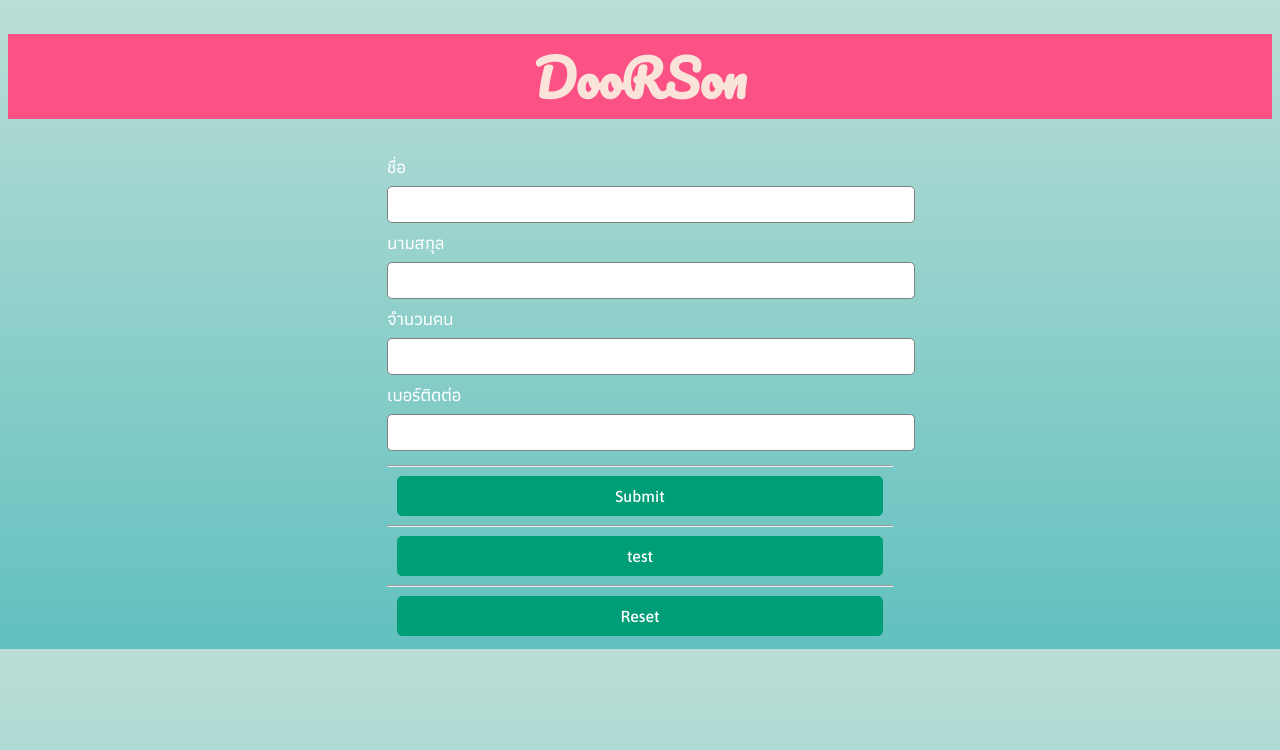
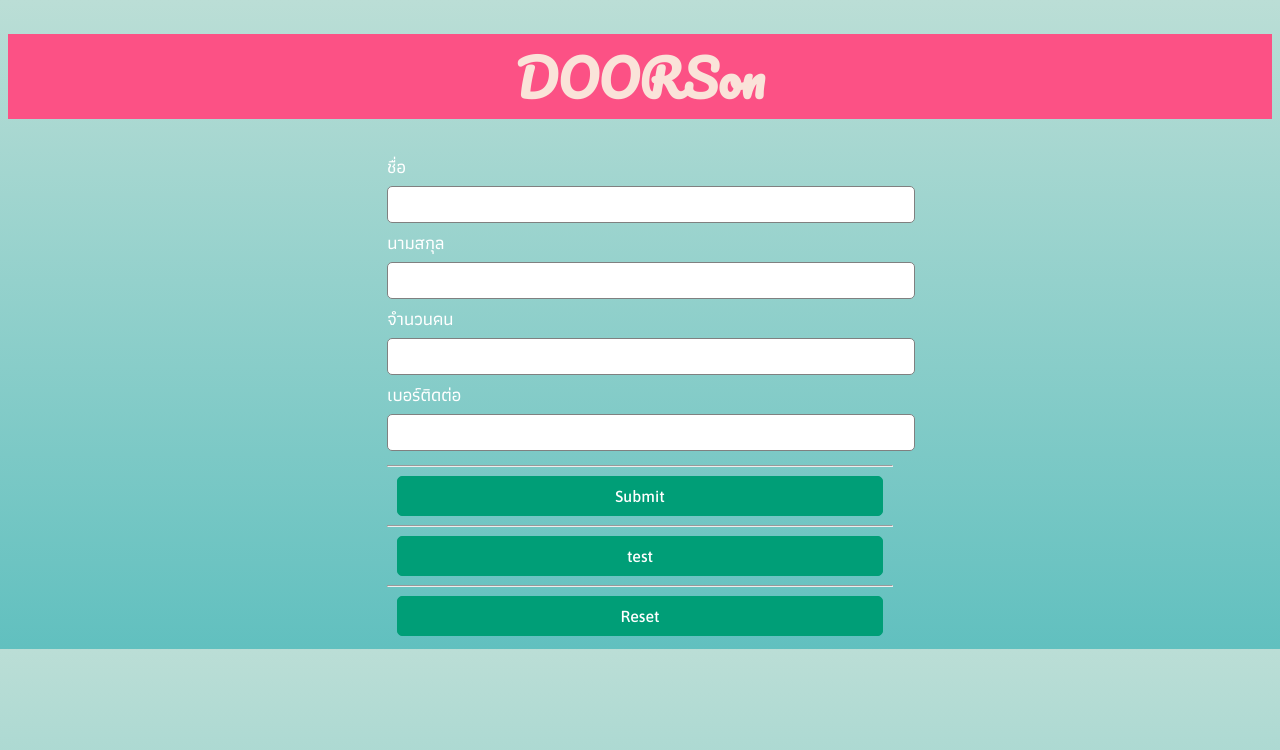
Before and after one commit to mteeratat/ExceedFront, a plain HTML site: page post.html in a window 1280 px wide. Drawn offline with Linux system fonts and the light colour scheme.

Commit message:
update DOORSon

```diff
--- a/post.html
+++ b/post.html
@@ -9,7 +9,7 @@
 </head>
 <body>
     <div class="app" id="app">
-        <h1 id="app-name">DooRSon</h1>
+        <h1 id="app-name">DOORSon</h1>
         <form class="my-form" action="" method="POST" id="information">
             <label for="firstname">ชื่อ</label>
             <input type="text" name="firstname" id="firstname" />
```
